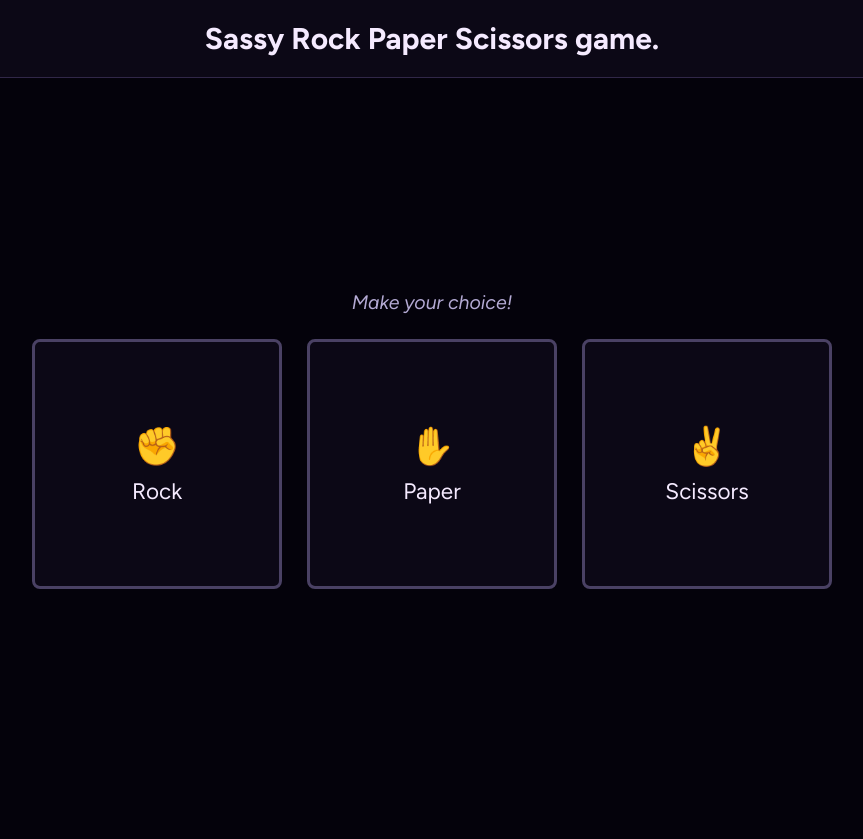
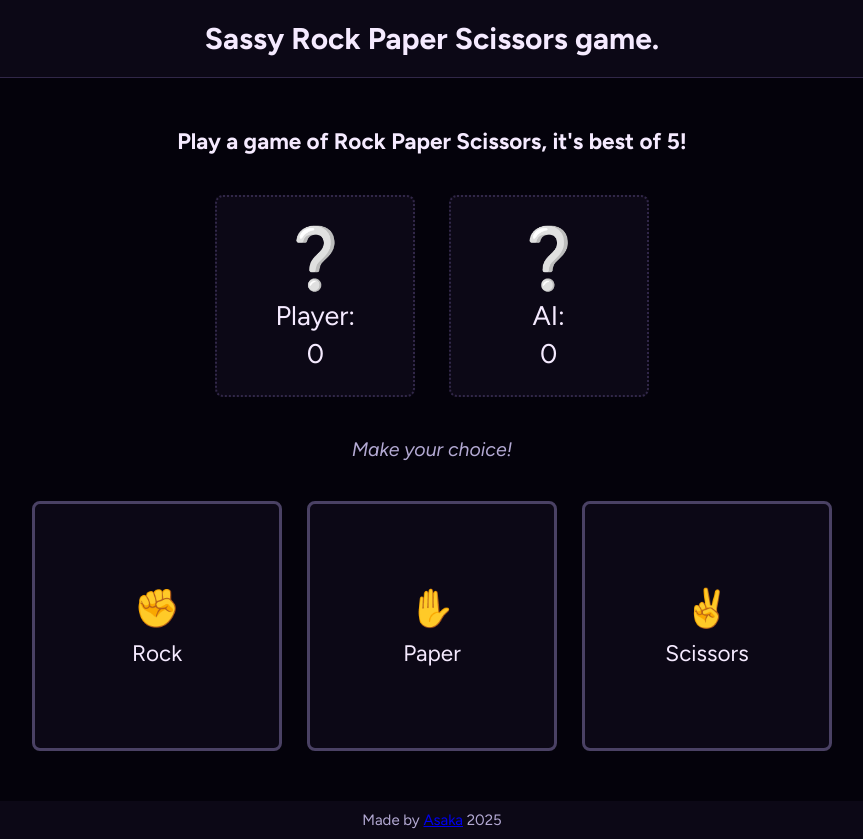
Before and after one commit to AsakaJX/TOP_RPS, a plain HTML site: page index.html in a window 1280 px wide. Shown: the whole page, without its empty margins (208-1071 px from the left). Before the commit the page ends 800 px from the top, so only its background shows below. Drawn offline with Linux system fonts and the light colour scheme.

Commit message:
Add Completed static UI styling

```diff
--- a/index.html
+++ b/index.html
@@ -16,13 +16,23 @@
   </head>
   <body>
     <div class="main-container">
-      <h1 class="title">Sassy Rock Paper Scissors game.</h1>
-      <div class="game-main-container">
-        <!-- <h2>
-          You <span id="score-user">0</span> ~ <span id="score-ai">0</span> AI
-        </h2> -->
+      <div class="title">
+        <h1>Sassy Rock Paper Scissors game.</h1>
+      </div>
+      <div class="main">
+        <h2>Play a game of Rock Paper Scissors, it's best of 5!</h2>
+        <div class="game-choices">
+          <div class="game-choice-user">
+            <div class="game-result-symbol">❔</div>
+            Player: <span id="game-score-user">0</span>
+          </div>
+          <div class="game-choice-ai">
+            <div class="game-result-symbol">❔</div>
+            AI: <span id="game-score-ai">0</span>
+          </div>
+        </div>
         <p><em>Make your choice!</em></p>
-        <ul class="user-input-buttons">
+        <ul class="user-input-container">
           <li>
             <button id="btn-rock"><span>✊</span>Rock</button>
           </li>
@@ -34,6 +44,12 @@
           </li>
         </ul>
       </div>
+      <div class="footer">
+        <p>
+          Made by
+          <a href="https://github.com/asakajx" target="_blank">Asaka</a> 2025
+        </p>
+      </div>
     </div>
   </body>
 </html>
--- a/style.css
+++ b/style.css
@@ -33,13 +33,14 @@ body {
   height: 100%;
   background-color: var(--bg-dark);
   color: var(--text);
+  text-align: center;
 }
 
 .main-container {
   display: flex;
   flex-direction: column;
   align-items: center;
-  /* justify-content: center; */
+  justify-content: space-between;
   height: 100vh;
 }
 
@@ -50,16 +51,55 @@ body {
   border-bottom: 1px solid var(--border-muted);
 
   width: 100%;
-  text-align: center;
 }
 
-.game-main-container {
+.main {
   display: flex;
   flex-direction: column;
   align-items: center;
   justify-content: center;
   height: 100%;
-  gap: 25px;
+  gap: 40px;
+  margin: 50px 0;
+}
+
+.footer {
+  width: 100%;
+}
+
+.footer p {
+  padding: 10px;
+  font-size: 1rem;
+  background-color: var(--bg);
+}
+
+.game-choices {
+  width: 100%;
+  display: flex;
+  justify-content: space-evenly;
+  font-size: 1.8rem;
+  max-width: 500px;
+}
+
+.game-choice-user,
+.game-choice-ai {
+  padding: 25px;
+  border: 2px dotted var(--border-muted);
+  border-radius: var(--border-radius);
+  background-color: var(--bg);
+  text-align: center;
+
+  display: flex;
+  flex-direction: column;
+  align-items: center;
+  justify-content: center;
+  gap: 5px;
+  max-width: 200px;
+  flex: 1;
+}
+
+.game-result-symbol {
+  font-size: 4rem;
 }
 
 p {
@@ -67,13 +107,17 @@ p {
   color: var(--text-muted);
 }
 
-.user-input-buttons {
+/* user choice container */
+
+.user-input-container {
   list-style: none;
   display: flex;
   gap: 25px;
 }
 
-.user-input-buttons li button {
+/* user choice buttons */
+
+.user-input-container li button {
   height: 250px;
   width: 250px;
 
@@ -91,14 +135,14 @@ p {
   gap: 10px;
 }
 
-.user-input-buttons li button span {
+.user-input-container li button span {
   font-size: 2.5rem;
 }
 
-.user-input-buttons li button:hover {
+.user-input-container li button:hover {
   border-color: var(--highlight);
 }
 
-.user-input-buttons li button:active {
+.user-input-container li button:active {
   border-color: var(--info);
 }
```
